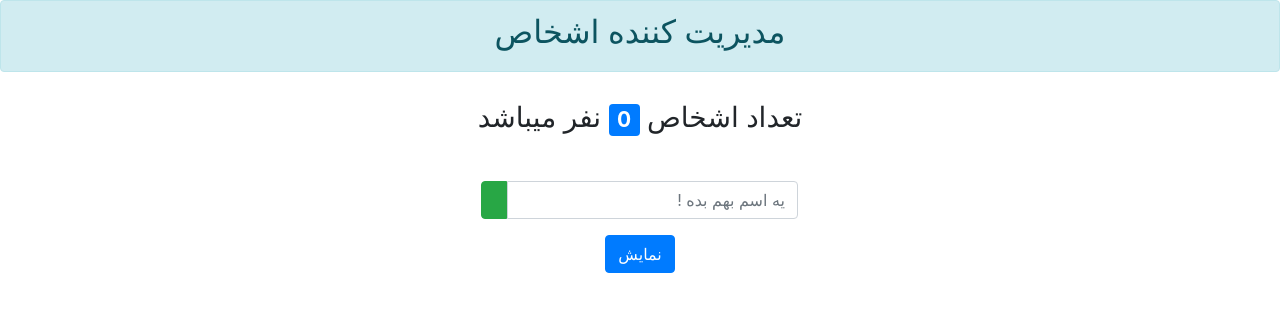
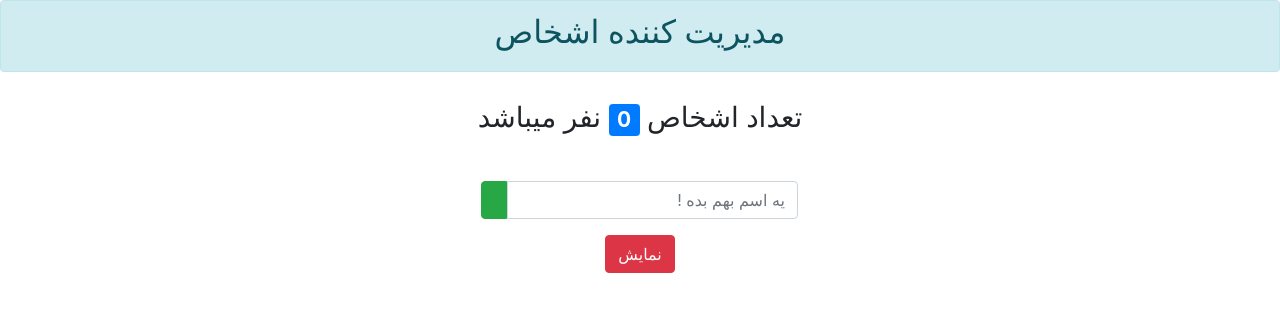
Before and after one commit to sinamadadii/person-manager, a React (Create React App) app: page / in a window 1280 px wide. Shown: the top 312 px of the page. Built offline with nearby package versions, Linux system fonts and the light colour scheme; some icons are missing.

Commit message:
dynamic styling for show button

```diff
--- a/src/App.js
+++ b/src/App.js
@@ -76,13 +76,17 @@ class App extends Component {
                                 type="text" onChange={this.setPerson}
                                 value={this.state.person} />
                             <div className='input-group-append'>
-                                <button onClick={this.newPerson} className='btn btn-success  fa fa-plus-circle '></button>
+                                <button
+                                    onClick={this.newPerson}
+                                    className='btn btn-success  fa fa-plus-circle '></button>
                             </div>
                         </div>
                     </form>
                 </div>
                 {person}
-                <button onClick={this.handle} className='btn btn-primary'>نمایش </button>
+                <button
+                    onClick={this.handle}
+                    className={this.state.showPersons ? 'btn btn-danger' : 'btn btn-primary'}>نمایش </button>
             </div>
         );
     }
```
